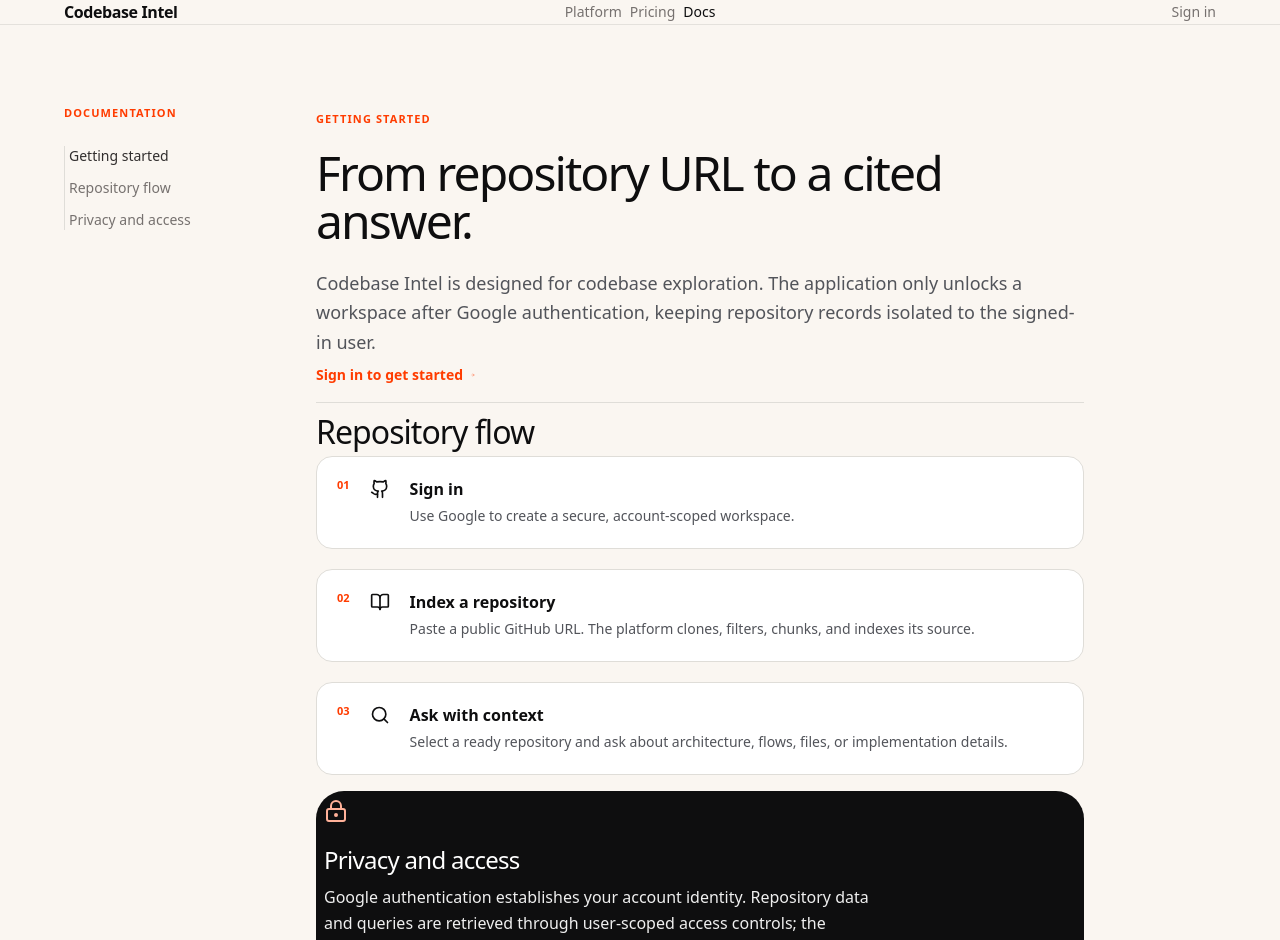
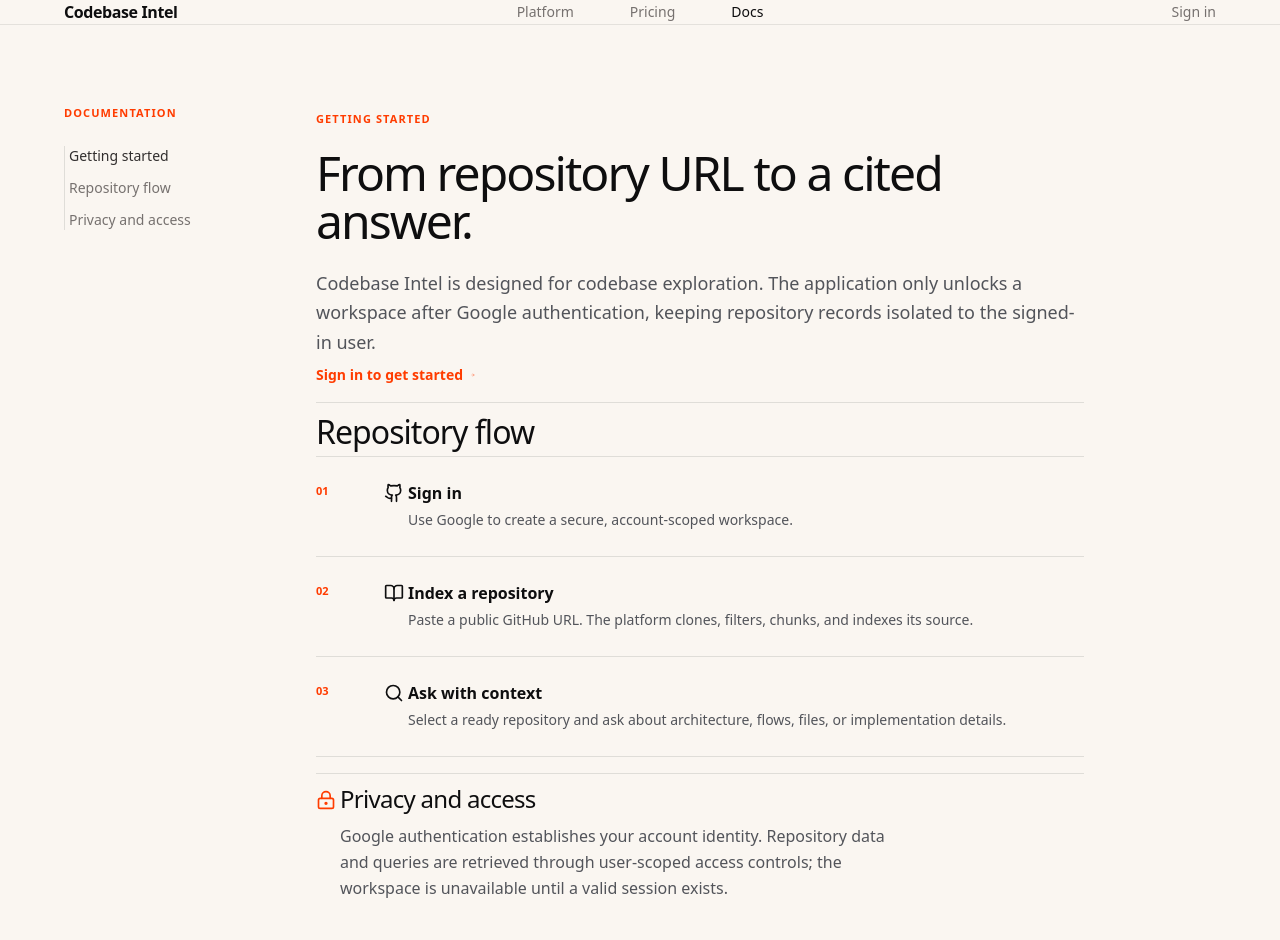
Before and after one commit to ayushman46/codebase_rag, a React (Vite) app in the folder frontend/: page /docs in a window 1280 px wide. Shown: the top 940 px of the page. Built offline with nearby package versions, Linux system fonts and the light colour scheme; no server answers.

Commit message:
style: simplify product and information pages

```diff
--- a/frontend/src/components/SiteHeader.jsx
+++ b/frontend/src/components/SiteHeader.jsx
@@ -20,7 +20,7 @@
           Codebase Intel
         </Link>
 
-        <div className="absolute left-1/2 hidden -translate-x-1/2 items-center gap-8 md:flex">
+        <div className="absolute left-1/2 hidden -translate-x-1/2 items-center gap-10 lg:gap-14 md:flex">
           {user && onOpenRepos && (
             <button onClick={onOpenRepos} className="text-sm font-medium text-warm-gray transition-colors hover:text-ink-black">Codebases</button>
           )}
@@ -32,11 +32,11 @@
         <div className="ml-auto flex shrink-0 items-center gap-3">
           <button onClick={() => setMobileMenuOpen((open) => !open)} className="p-1 text-warm-gray transition hover:text-ink-black md:hidden" aria-label="Toggle navigation" aria-expanded={mobileMenuOpen}><Menu className="h-5 w-5" /></button>
           {user ? (
-            <Link to="/account" className="flex h-9 w-9 items-center justify-center rounded-full transition-opacity hover:opacity-75" aria-label="Open account">
+            <Link to="/account" className="flex h-7 w-7 items-center justify-center rounded-full transition-opacity hover:opacity-75" aria-label="Open account">
               {user.user_metadata?.avatar_url ? (
-                <img src={user.user_metadata.avatar_url} alt="" className="h-9 w-9 rounded-full border border-sand" referrerPolicy="no-referrer" />
+                <img src={user.user_metadata.avatar_url} alt="" className="h-7 w-7 rounded-full border border-sand" referrerPolicy="no-referrer" />
               ) : (
-                <span className="flex h-9 w-9 items-center justify-center rounded-full bg-peach-blush text-[11px] font-bold uppercase text-burnt-rust">
+                <span className="flex h-7 w-7 items-center justify-center rounded-full bg-peach-blush text-[9px] font-bold uppercase text-burnt-rust">
                   {displayName.slice(0, 2)}
                 </span>
               )}
--- a/frontend/src/pages/DocsPage.jsx
+++ b/frontend/src/pages/DocsPage.jsx
@@ -24,26 +24,32 @@
         <article className="max-w-3xl">
           <section id="getting-started">
             <span className="text-caption font-semibold uppercase tracking-widest text-ember-orange">Getting started</span>
-            <h1 className="heading-lg mt-5 text-heading-lg text-ink-black">From repository URL to a cited answer.</h1>
+            <h1 className="heading-lg page-title mt-5 text-ink-black">From repository URL to a cited answer.</h1>
             <p className="mt-6 text-lg leading-relaxed text-pewter">Codebase Intel is designed for codebase exploration. The application only unlocks a workspace after Google authentication, keeping repository records isolated to the signed-in user.</p>
             <Link to={user ? '/app' : '/'} className="mt-8 inline-flex items-center gap-2 text-sm font-semibold text-ember-orange hover:text-burnt-rust">{user ? 'Open your workspace' : 'Sign in to get started'} <ArrowRight className="h-4 w-4" /></Link>
           </section>
           <section id="repository-flow" className="mt-14 border-t border-sand pt-10 sm:mt-16 sm:pt-12">
             <h2 className="heading-sm text-heading text-ink-black">Repository flow</h2>
-            <div className="mt-8 space-y-5">
+            <ol className="mt-8 border-t border-sand">
               {sections.map(({ icon: Icon, step, title, text }) => (
-                <div key={step} className="flex gap-5 rounded-2xl border border-sand bg-pure-white p-5">
-                  <span className="text-caption font-bold text-ember-orange">{step}</span>
-                  <Icon className="mt-0.5 h-5 w-5 shrink-0 text-ink-black" />
-                  <div><h3 className="font-semibold text-ink-black">{title}</h3><p className="mt-1 text-sm leading-relaxed text-pewter">{text}</p></div>
-                </div>
+                <li key={step} className="grid grid-cols-[2rem_minmax(0,1fr)] gap-x-4 border-b border-sand py-6 sm:grid-cols-[3rem_minmax(0,1fr)] sm:gap-x-5">
+                  <span className="pt-0.5 text-caption font-bold text-ember-orange">{step}</span>
+                  <div className="flex gap-4">
+                    <Icon className="mt-0.5 h-5 w-5 shrink-0 text-ink-black" />
+                    <div><h3 className="font-semibold text-ink-black">{title}</h3><p className="mt-1 text-sm leading-relaxed text-pewter">{text}</p></div>
+                  </div>
+                </li>
               ))}
+            </ol>
+          </section>
+          <section id="privacy" className="mt-14 border-t border-sand pt-10 sm:mt-16 sm:pt-12">
+            <div className="flex gap-4">
+              <LockKeyhole className="mt-1 h-5 w-5 shrink-0 text-ember-orange" />
+              <div>
+                <h2 className="heading-sm text-heading-sm text-ink-black">Privacy and access</h2>
+                <p className="mt-3 max-w-xl leading-relaxed text-pewter">Google authentication establishes your account identity. Repository data and queries are retrieved through user-scoped access controls; the workspace is unavailable until a valid session exists.</p>
+              </div>
             </div>
-          </section>
-          <section id="privacy" className="mt-14 rounded-[28px] bg-ink-black p-7 text-pure-white sm:mt-16 sm:p-8">
-            <LockKeyhole className="h-6 w-6 text-peach-blush" />
-            <h2 className="heading-sm mt-6 text-heading-sm">Privacy and access</h2>
-            <p className="mt-3 max-w-xl leading-relaxed text-fog">Google authentication establishes your account identity. Repository data and queries are retrieved through user-scoped access controls; the workspace is unavailable until a valid session exists.</p>
           </section>
         </article>
       </div>
--- a/frontend/src/pages/PlatformPage.jsx
+++ b/frontend/src/pages/PlatformPage.jsx
@@ -21,12 +21,14 @@
         </div>
         <Link to={user ? '/app' : '/'} className="outline-button justify-self-start text-sm">{user ? 'Open workspace' : 'Sign in to begin'}</Link>
       </div>
-      <div className="mt-12 grid gap-5 md:grid-cols-2 lg:mt-16">
+      <div className="mt-12 border-t border-sand lg:mt-16">
         {capabilities.map(({ icon: Icon, title, text }) => (
-          <article key={title} className="flex min-h-64 flex-col rounded-[28px] border border-sand bg-pure-white p-7 transition hover:-translate-y-1 hover:shadow-[0_14px_40px_rgba(48,38,31,0.08)]">
-            <Icon className="h-6 w-6 text-ember-orange" />
-            <h2 className="mt-8 text-heading-sm font-semibold text-ink-black">{title}</h2>
-            <p className="mt-3 max-w-md leading-relaxed text-pewter">{text}</p>
+          <article key={title} className="grid gap-4 border-b border-sand py-7 sm:grid-cols-[minmax(0,.75fr)_minmax(0,1fr)] sm:items-start sm:gap-10 sm:py-9">
+            <div className="flex items-center gap-4">
+              <Icon className="h-5 w-5 shrink-0 text-ember-orange" />
+              <h2 className="text-heading-sm font-semibold text-ink-black">{title}</h2>
+            </div>
+            <p className="max-w-xl leading-relaxed text-pewter">{text}</p>
           </article>
         ))}
       </div>
--- a/frontend/src/pages/PricingPage.jsx
+++ b/frontend/src/pages/PricingPage.jsx
@@ -17,18 +17,17 @@
         <h1 className="heading-lg page-title mt-5 text-ink-black">Start with a secure personal workspace.</h1>
         <p className="mt-5 text-lg leading-relaxed text-pewter">Simple access today, with team controls planned for growing engineering organizations.</p>
       </div>
-      <div className="mx-auto mt-12 grid max-w-4xl gap-6 md:grid-cols-2 lg:mt-16">
+      <div className="mx-auto mt-12 grid max-w-5xl border-t border-sand md:mt-16 md:grid-cols-2 md:divide-x md:divide-sand">
         {plans.map((plan) => (
-          <article key={plan.name} className={`relative flex min-h-[390px] flex-col rounded-[32px] border p-7 sm:p-8 ${plan.featured ? 'border-ember-orange bg-ink-black text-pure-white shadow-[0_20px_60px_rgba(14,14,15,0.18)]' : 'border-sand bg-pure-white text-ink-black'}`}>
-            {plan.featured && <span className="absolute right-6 top-6 rounded-full bg-ember-orange px-3 py-1 text-caption font-bold">PLANNED</span>}
-            <p className={`text-sm font-semibold ${plan.featured ? 'text-peach-blush' : 'text-ember-orange'}`}>{plan.name}</p>
-            <h2 className="mt-5 text-3xl font-semibold tracking-tight">{plan.price}</h2>
-            <p className={`mt-4 min-h-14 text-sm leading-relaxed ${plan.featured ? 'text-fog' : 'text-pewter'}`}>{plan.detail}</p>
-            <ul className="mt-8 space-y-4">
-              {plan.features.map((feature) => <li key={feature} className={`flex gap-3 text-sm ${plan.featured ? 'text-fog' : 'text-charcoal'}`}><Check className="h-4 w-4 shrink-0 text-ember-orange" />{feature}</li>)}
+          <article key={plan.name} className="flex flex-col border-b border-sand py-10 first:md:pr-10 last:md:pl-10 md:border-b-0 md:py-12">
+            <p className="text-sm font-semibold text-ember-orange">{plan.name}</p>
+            <h2 className="mt-4 text-4xl font-semibold tracking-tight text-ink-black">{plan.price}</h2>
+            <p className="mt-4 max-w-sm text-sm leading-relaxed text-pewter">{plan.detail}</p>
+            <ul className="mt-8 space-y-4 border-t border-sand pt-7">
+              {plan.features.map((feature) => <li key={feature} className="flex gap-3 text-sm text-charcoal"><Check className="h-4 w-4 shrink-0 text-ember-orange" />{feature}</li>)}
             </ul>
-            <div className="mt-auto pt-10">
-              {plan.name === 'Explorer' && !user ? <GoogleSignInButton className="w-full" /> : <Link to={user ? '/app' : '/docs'} className={`inline-flex w-full justify-center rounded-full px-5 py-2.5 text-sm font-semibold transition ${plan.featured ? 'bg-pure-white text-ink-black hover:bg-fog' : 'bg-ink-black text-pure-white hover:bg-charcoal'}`}>{user ? 'Open workspace' : 'Read the docs'}</Link>}
+            <div className="mt-10">
+              {plan.name === 'Explorer' && !user ? <GoogleSignInButton className="w-full sm:w-auto" /> : <Link to={user ? '/app' : '/docs'} className="inline-flex w-full justify-center rounded-full bg-ink-black px-5 py-2.5 text-sm font-semibold text-pure-white transition hover:bg-charcoal sm:w-auto">{user ? 'Open workspace' : 'Read the docs'}</Link>}
             </div>
           </article>
         ))}
```
